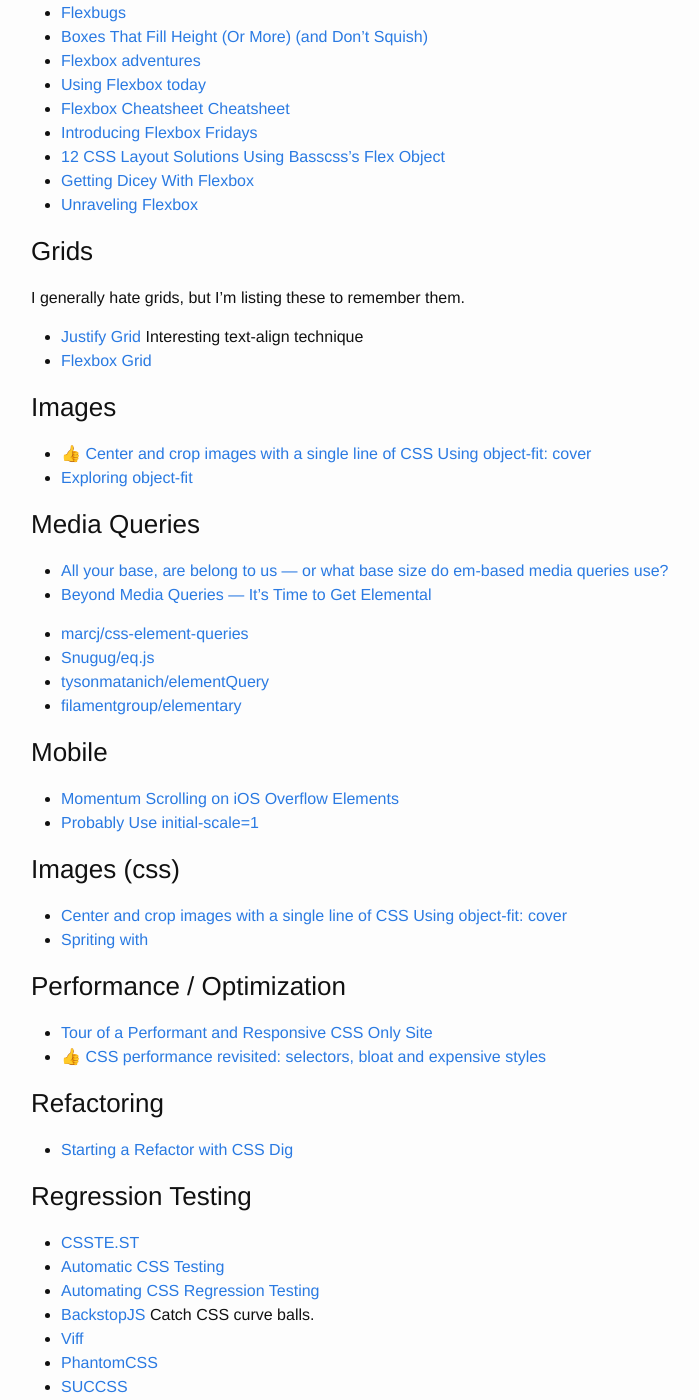
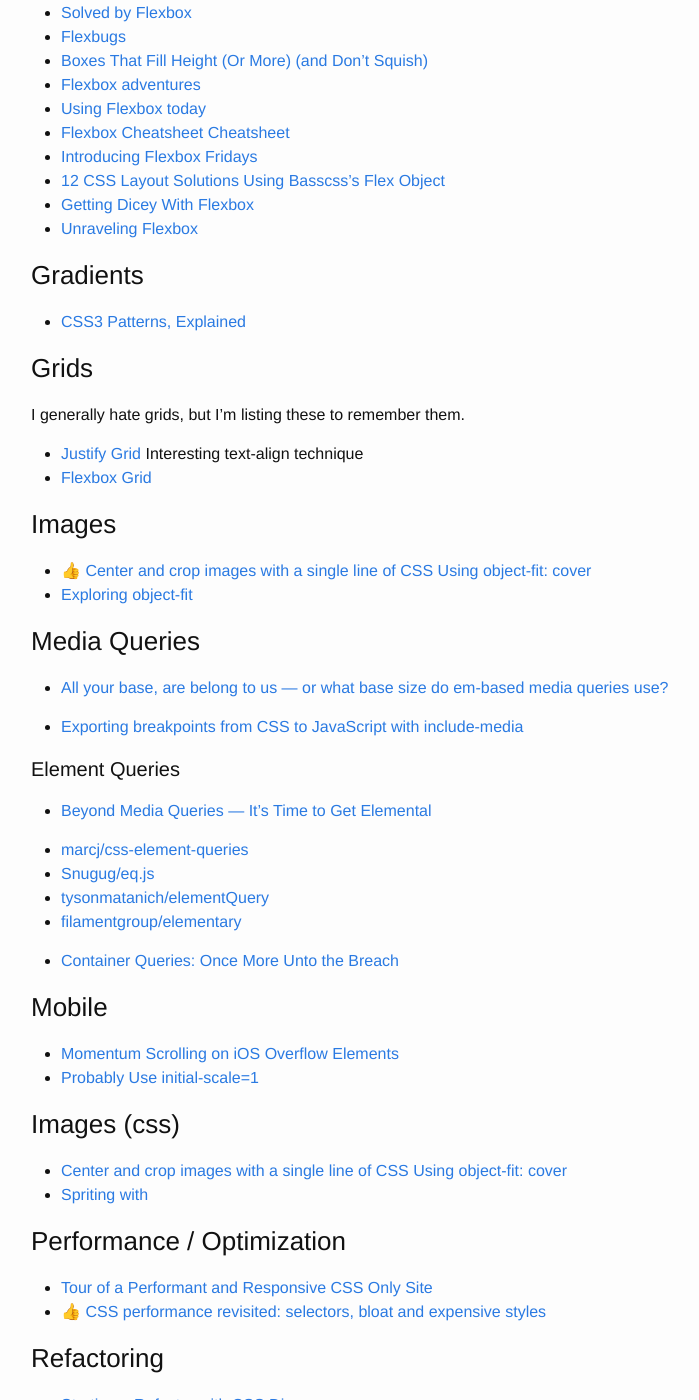
Before and after one commit to brownerd/brownerd.github.io, a Jekyll site: the page built from _posts/2015-01-01-reading-list-2015.md, in a window 1280 px wide and 1400 px high, scrolled down 5518 px. Shown: the whole window, without its empty margins (239-938 px from the left). Built offline with Jekyll 4.4.1, drawn with Linux system fonts in a browser that asks for light colours; emoji names are drawn with the system emoji font; some of the changed text lies outside the part shown.

Commit message:
tons of new articles

```diff
--- a/_posts/2015-01-01-reading-list-2015.md
+++ b/_posts/2015-01-01-reading-list-2015.md
@@ -207,6 +201,10 @@ Here are the agencies, people and sites that I was most influenced by in 2015
 
 
 ### Animations
+- [Giving Animations Life](https://medium.com/tictail-makers/giving-animations-life-8b20165224c5)
+- [Making the transition from animating in After Effects to CSS.](https://medium.com/@ryan_brownhill/after-effects-to-css-79225c1d767e)
+
+
 - [AniCollection](http://anicollection.github.io/#/)
 - [FLIP Your Animations](http://aerotwist.com/blog/flip-your-animations/)
 - [Clocks](https://cssanimation.rocks/clocks/)
@@ -285,6 +283,14 @@ Here are the agencies, people and sites that I was most influenced by in 2015
 - [Unraveling Flexbox](https://unravelingflexbox.com/)
 
 
+
+### Gradients
+- [CSS3 Patterns, Explained](http://24ways.org/2011/css3-patterns-explained/)
+
+
+
+
+
 ### Grids
 I generally hate grids, but I'm listing these to remember them.
 
@@ -303,6 +309,12 @@ I generally hate grids, but I'm listing these to remember them.
 
 ### Media Queries
 - [All your base, are belong to us — or what base size do em-based media queries use?](http://blog.w3conversions.com/2015/03/all-your-base-are-belong-to-us-%E2%80%94-or-what-base-size-do-em-based-media-queries-use/)
+
+- [Exporting breakpoints from CSS to JavaScript with include-media](https://eduardoboucas.com/blog/2016/06/29/exporting-breakpoints-from-css-to-javascript-with-include-media.html)
+
+
+
+#### Element Queries
 - [Beyond Media Queries — It’s Time to Get Elemental](http://www.sitepoint.com/beyond-media-queries-time-get-elemental/)
 
 
@@ -311,7 +323,7 @@ I generally hate grids, but I'm listing these to remember them.
 - [tysonmatanich/elementQuery](https://github.com/tysonmatanich/elementQuery)
 - [filamentgroup/elementary](https://github.com/filamentgroup/elementary)
 
-
+- [Container Queries: Once More Unto the Breach](http://alistapart.com/article/container-queries-once-more-unto-the-breach)
 
 
 
@@ -363,6 +375,8 @@ I generally hate grids, but I'm listing these to remember them.
 - [CSS TRIGGERS...](http://csstriggers.com/)
 - [CSS Dig](http://cssdig.com/)
 
+
+
 ### Resets
 
 - [Sanitize CSS](https://github.com/jonathantneal/sanitize.css) Lightweight alternative to Normalize.css
@@ -382,6 +396,12 @@ I generally hate grids, but I'm listing these to remember them.
 
 
 
+### Shapes
+- [Working with Shapes in Web Design](https://css-tricks.com/working-with-shapes-in-web-design/)
+- [The Shapes of CSS](https://css-tricks.com/examples/ShapesOfCSS/)
+- [SVG ON THE WEB A Practical Guide](https://svgontheweb.com/)
+
+
 
 ### StyleGuides
 - [SC5 Style Guide Generator](http://styleguide.sc5.io/http://styleguide.sc5.io/)
@@ -419,6 +439,12 @@ I generally hate grids, but I'm listing these to remember them.
 
 
 
+
+## DIY sites
+- [Webydo](http://www.webydo.com/)
+- [BlocsApp](http://blocsapp.com/)
+- [The Grid](https://thegrid.io/)
+- [StartUp](http://designmodo.com/startup/)
 
 
 ## Docker
@@ -1498,7 +1524,7 @@ This is my favorite pre-processor. I use Sass and LESS to, but Stylus is more fu
 - [COMPILING CSS USING STYLUS](http://www.clock.co.uk/blog/compiling-css-using-stylus-getting-started)
 - [Stylus](https://github.com/LearnBoost/stylus) on GitHub
 - [Stylus + Google Web Fonts (Quick Tip)](http://emiliote.tumblr.com/post/23969258308/stylus-google-web-fonts-quick-tip)
-
+- [Getting To Know Stylus](http://www.sitepoint.com/getting-to-know-stylus/)
 
 
 
```
Also changed, not shown: other parts of _posts/2015-01-01-reading-list-2015.md (+2 -8 lines).
